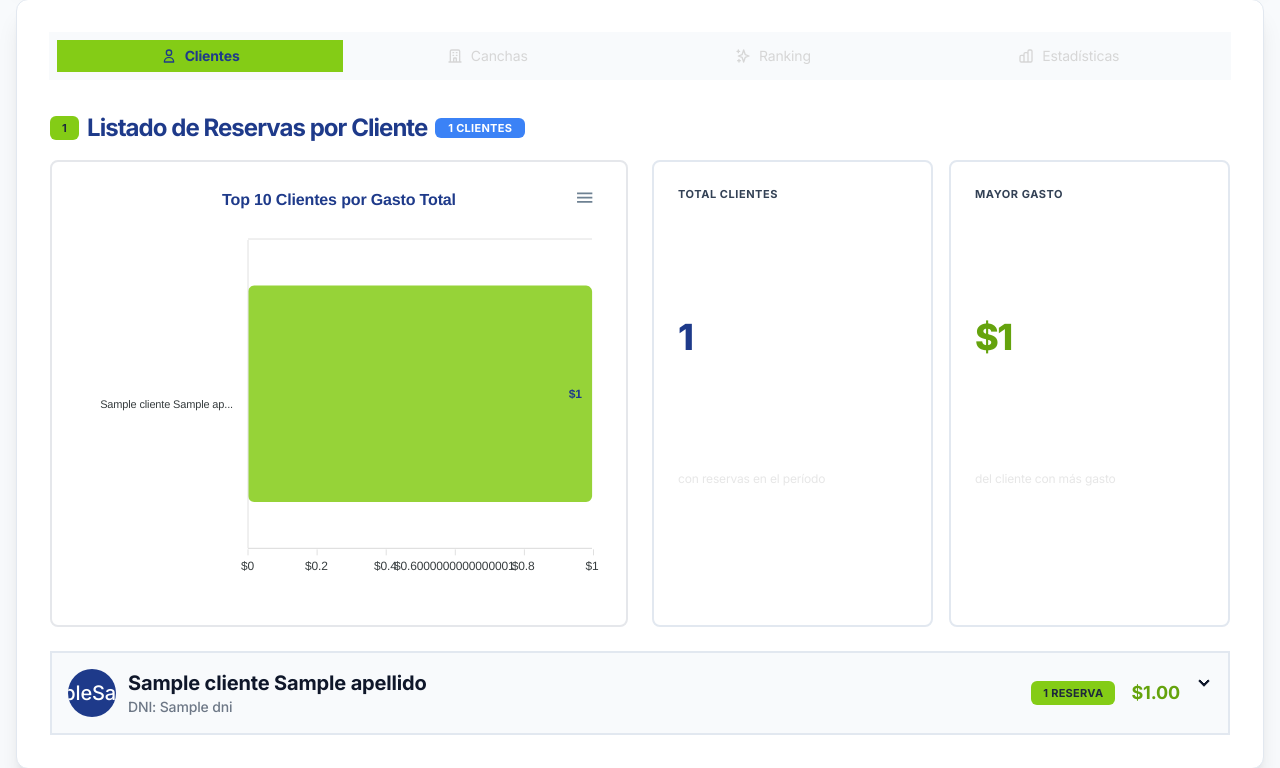
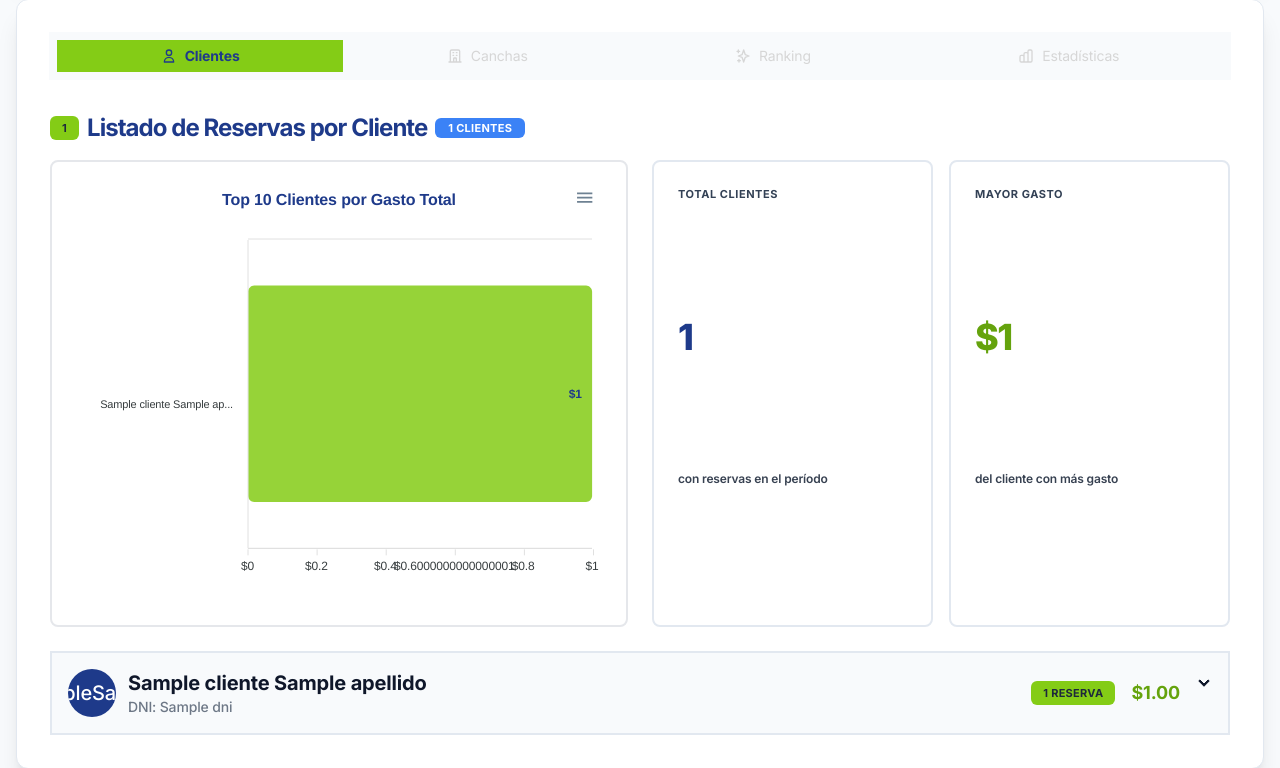
Before and after one commit to GibertSalva/DAO-Trabjao-Practico-Integrador-Tema-1-G60-, a Django app: template reservas/templates/reservas/reportes.html in a window 1280 px wide. Shown: the part 528-1296 px from the top of the page. Run offline with Django 5.2, Linux system fonts and the light colour scheme; the template is opened without the code that fills it: most values are stand-ins (such as "Sample title", 1, 10 or a date in 2020); some libraries are stand-ins or nearby versions.

Commit message:
FIX - Botones transparentes

```diff
--- a/reservas/templates/reservas/clientes/detalle.html
+++ b/reservas/templates/reservas/clientes/detalle.html
@@ -90,12 +90,12 @@
                         </td>
                         <td>{{ reserva.fecha_hora_inicio|date:"d/m/Y H:i" }}</td>
                         <td>
-                            {% if reserva.estado == 'CONFIRMADA' %}
+                            {% if reserva.estado == 'PAGADA' %}
                                 <span class="badge badge-success gap-1">
                                     <svg xmlns="http://www.w3.org/2000/svg" class="h-4 w-4" fill="none" viewBox="0 0 24 24" stroke="currentColor">
                                         <path stroke-linecap="round" stroke-linejoin="round" stroke-width="2" d="M9 12l2 2 4-4m6 2a9 9 0 11-18 0 9 9 0 0118 0z" />
                                     </svg>
-                                    Confirmada
+                                    Pagada
                                 </span>
                             {% elif reserva.estado == 'PENDIENTE' %}
                                 <span class="badge badge-warning gap-1">
@@ -104,7 +104,7 @@
                                     </svg>
                                     Pendiente
                                 </span>
-                            {% else %}
+                            {% elif reserva.estado == 'CANCELADA' %}
                                 <span class="badge badge-error gap-1">
                                     <svg xmlns="http://www.w3.org/2000/svg" class="h-4 w-4" fill="none" viewBox="0 0 24 24" stroke="currentColor">
                                         <path stroke-linecap="round" stroke-linejoin="round" stroke-width="2" d="M10 14l2-2m0 0l2-2m-2 2l-2-2m2 2l2 2m7-2a9 9 0 11-18 0 9 9 0 0118 0z" />
--- a/reservas/templates/reservas/clientes/lista.html
+++ b/reservas/templates/reservas/clientes/lista.html
@@ -46,7 +46,7 @@
                         Buscar
                     </button>
                     {% if search_query %}
-                    <a href="{% url 'cliente_lista' %}" class="btn btn-ghost gap-2">
+                    <a href="{% url 'cliente_lista' %}" class="btn btn-outline btn-error gap-2">
                         <svg xmlns="http://www.w3.org/2000/svg" class="h-5 w-5" fill="none" viewBox="0 0 24 24" stroke="currentColor">
                             <path stroke-linecap="round" stroke-linejoin="round" stroke-width="2" d="M6 18L18 6M6 6l12 12" />
                         </svg>
@@ -102,7 +102,7 @@
                             </div>
                         </td>
                         <td class="hidden sm:table-cell">
-                            <span class="badge badge-ghost badge-sm font-mono">{{ cliente.dni }}</span>
+                            <span class="badge badge-neutral badge-sm font-mono">{{ cliente.dni }}</span>
                         </td>
                         <td class="hidden md:table-cell">
                             <div class="text-sm truncate max-w-xs" title="{{ cliente.email }}">{{ cliente.email }}</div>
@@ -191,7 +191,7 @@
             <p class="text-lg text-base-content/60 mb-2">No se encontraron clientes</p>
             {% if search_query %}
             <p class="text-sm text-base-content/40 mb-4">Intenta con otros términos de búsqueda</p>
-            <a href="{% url 'cliente_lista' %}" class="btn btn-ghost gap-2">
+            <a href="{% url 'cliente_lista' %}" class="btn btn-outline btn-primary gap-2">
                 <svg xmlns="http://www.w3.org/2000/svg" class="h-5 w-5" fill="none" viewBox="0 0 24 24" stroke="currentColor">
                     <path stroke-linecap="round" stroke-linejoin="round" stroke-width="2" d="M6 18L18 6M6 6l12 12" />
                 </svg>
--- a/reservas/templates/reservas/reportes.html
+++ b/reservas/templates/reservas/reportes.html
@@ -139,7 +139,7 @@
                     <div class="stat bg-gradient-to-br from-blue-50 to-blue-100 rounded-lg">
                         <div class="stat-title">Total Clientes</div>
                         <div class="stat-value text-primary">{{ clientes_con_reservas|length }}</div>
-                        <div class="stat-desc">con reservas en el período</div>
+                        <div class="stat-desc text-gray-700 font-semibold">con reservas en el período</div>
                     </div>
                     <div class="stat bg-gradient-to-br from-green-50 to-green-100 rounded-lg">
                         <div class="stat-title">Mayor Gasto</div>
@@ -150,7 +150,7 @@
                                 $0
                             {% endif %}
                         </div>
-                        <div class="stat-desc">del cliente con más gasto</div>
+                        <div class="stat-desc text-gray-700 font-semibold">del cliente con más gasto</div>
                     </div>
                 </div>
             </div>
@@ -246,7 +246,7 @@
                     <div class="stat bg-gradient-to-br from-purple-50 to-purple-100 rounded-lg">
                         <div class="stat-title">Cancha Top</div>
                         <div class="stat-value text-primary text-lg">{{ canchas_con_reservas.0.cancha.nombre }}</div>
-                        <div class="stat-desc">${{ canchas_con_reservas.0.total_ingresos|floatformat:0 }} en ingresos</div>
+                        <div class="stat-desc text-gray-700 font-semibold">${{ canchas_con_reservas.0.total_ingresos|floatformat:0 }} en ingresos</div>
                     </div>
                     <div class="stat bg-gradient-to-br from-orange-50 to-orange-100 rounded-lg">
                         <div class="stat-title">Total Horas Jugadas</div>
@@ -254,7 +254,7 @@
                             {% widthratio canchas_con_reservas|length 1 1 as total %}
                             {{ canchas_con_reservas.0.total_horas|floatformat:1 }}h
                         </div>
-                        <div class="stat-desc">de la cancha más utilizada</div>
+                        <div class="stat-desc text-gray-700 font-semibold">de la cancha más utilizada</div>
                     </div>
                 </div>
             </div>
```
Also changed, not shown: db.sqlite3.
